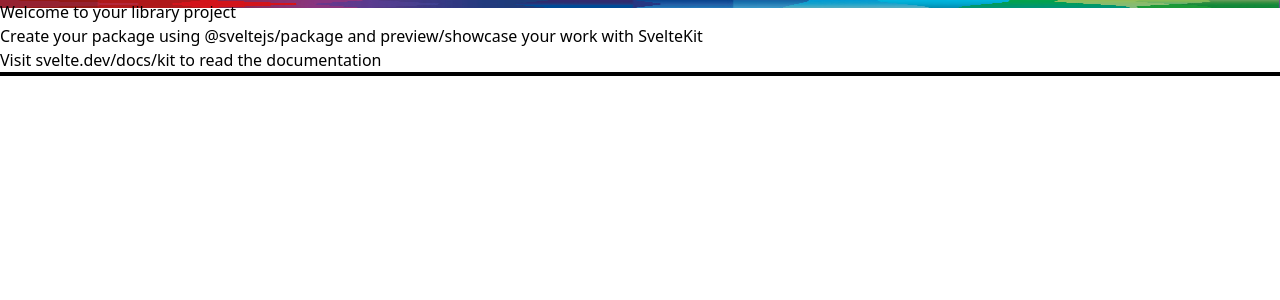
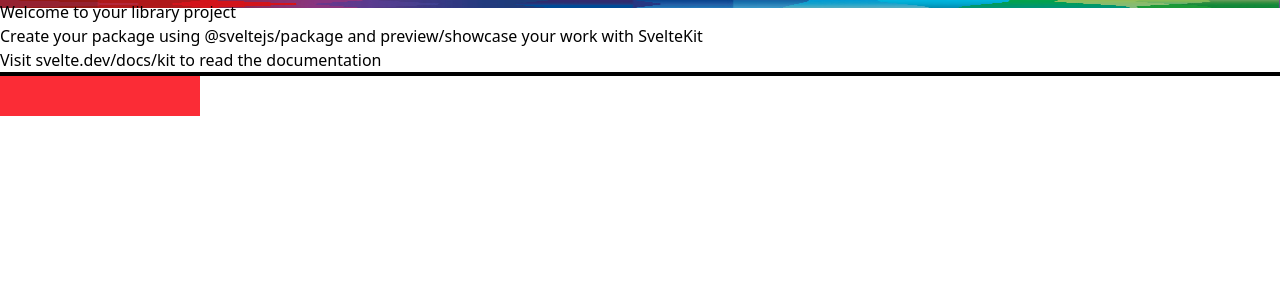
Before and after one commit to Bonarett1/svelt-project, a SvelteKit app: page / in a window 1280 px wide. Shown: the top 300 px of the page. Built offline with nearby package versions, Linux system fonts and the light colour scheme.

Commit message:
added an API cal

```diff
--- /dev/null
+++ b/src/components/chatinp.svelte
@@ -0,0 +1,7 @@
+<script lang="ts">
+    import { Input } from "postcss";
+
+
+</script>
+
+<div class="h-10 w-50 bg-red-500"> <input type=" text" class="h-full w-full"> </div>
--- a/src/components/textInput.svelte
+++ b/src/components/textInput.svelte
@@ -19,3 +19,4 @@
 <style>
 
 </style>
+<div class="h-45 w-50 bg-red-500">Component testInput</div>
--- a/src/routes/+page.svelte
+++ b/src/routes/+page.svelte
@@ -1,3 +1,8 @@
+<script lang="ts">
+    import Chatinp from "$src/components/chatinp.svelte";
+
+</script>
+
 <h1>Welcome to your library project</h1>
 <p>Create your package using @sveltejs/package and preview/showcase your work with SvelteKit</p>
 <p>Visit <a href="https://svelte.dev/docs/kit">svelte.dev/docs/kit</a> to read the documentation</p>
@@ -8,3 +13,4 @@
 <slot>
 
 </slot>
+<Chatinp></Chatinp>
```
Also changed, not shown: package.json (+71 -1 lines), src/lib/index.ts (line endings or trailing spaces), 2 other files (tests, documents, lock files or other folders).
